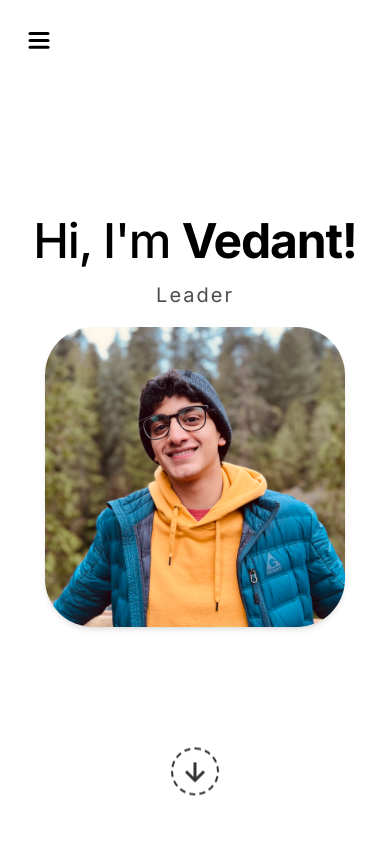
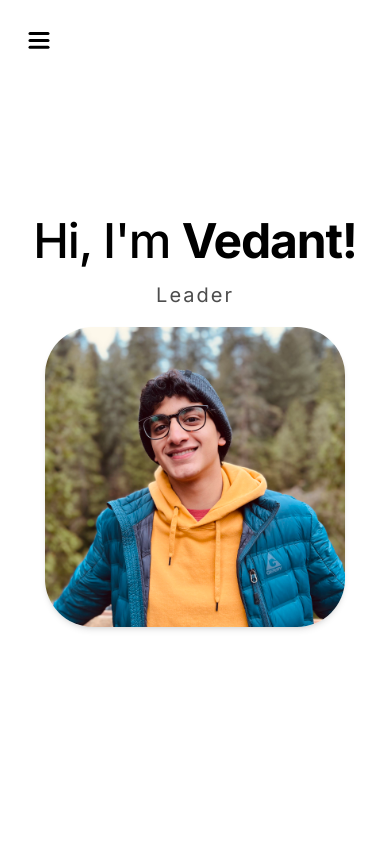
Before and after one commit to vedantgrover/VedantsPortfolio, a Next.js app: page / in a window 390 px wide. Shown: the top 844 px of the page. Built offline with nearby package versions, Linux system fonts and the light colour scheme.

Commit message:
Removes scroll button on mobile view

```diff
--- a/app/sections/HomeSection.tsx
+++ b/app/sections/HomeSection.tsx
@@ -11,7 +11,7 @@ const HomeSection = memo(() => {
       <div>
         <Greeting />
       </div>
-      <div className="absolute bottom-10">
+      <div className="xs: hidden md:flex absolute bottom-10">
         <ScrollButton />
       </div>
     </section>
```
